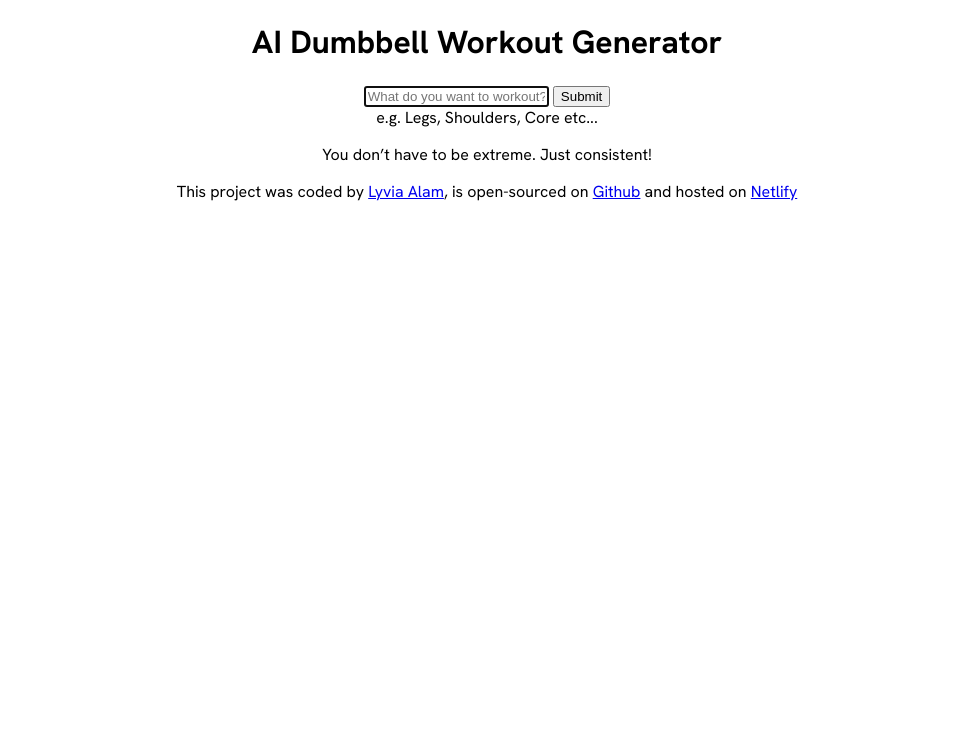
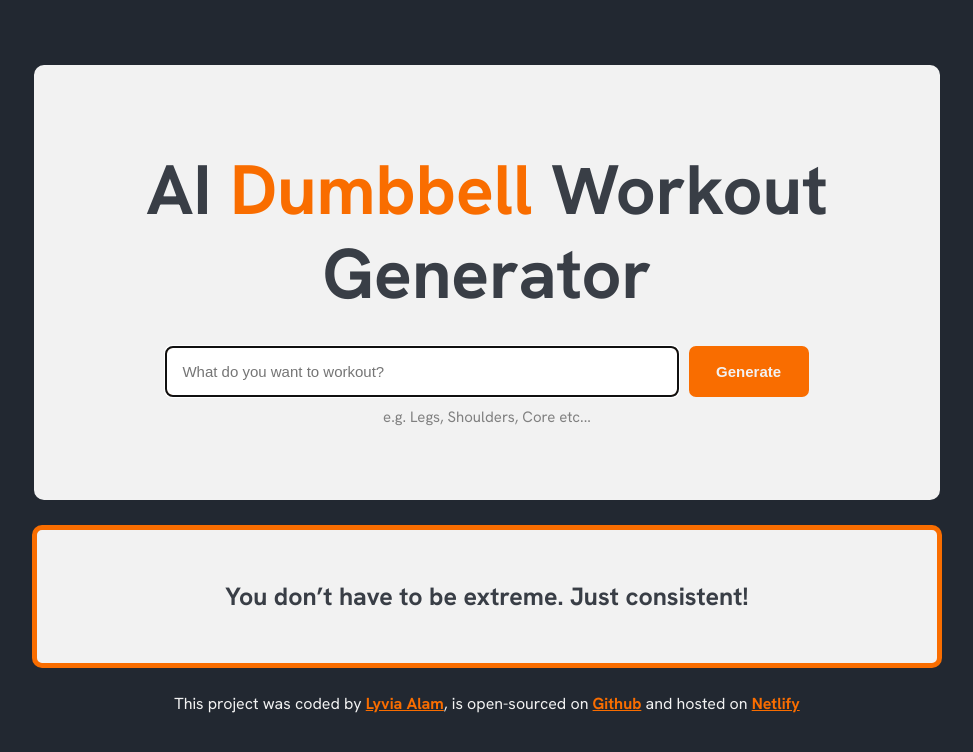
Before and after one commit to LyviaAlam/ai-dumbbell-workout-generator, a plain HTML site: page index.html in a window 1280 px wide. Shown: the whole page, without its empty margins (153-1126 px from the left). Drawn offline with Linux system fonts and the light colour scheme.

Commit message:
updated CSS styling

```diff
--- a/index.html
+++ b/index.html
@@ -13,8 +13,9 @@
     <title>AI Dumbbell Workout Generator</title>
   </head>
   <body>
+    <div class="container">
       <header>
-      <h1>AI Dumbbell Workout Generator</h1>
+        AI <span class="emphasis">Dumbbell</span> Workout Generator
       </header>
       <main>
         <form>
@@ -23,14 +24,16 @@
             placeholder="What do you want to workout?"
             required
             autofocus
+            class="text-input"
           />
-        <input type="submit" />
-        <div>e.g. Legs, Shoulders, Core etc...</div>
+          <input type="submit" class="submit-button" value="Generate" />
+          <div class="example">e.g. Legs, Shoulders, Core etc...</div>
         </form>
-      <p>You don’t have to be extreme. Just consistent!</p>
       </main>
-    <script src="src/index.js"></script>
-  </body>
+    </div>
+
+    <div class="workout">You don’t have to be extreme. Just consistent!</div>
+
     <footer>
       This project was coded by
       <a href="https://github.com/LyviaAlam" target="_blank">Lyvia Alam</a>, is
@@ -41,8 +44,12 @@
         >Github</a
       >
       and hosted on
-    <a href="https://ai-dumbbell-workout-generator.netlify.app/" target="_blank"
+      <a
+        href="https://ai-dumbbell-workout-generator.netlify.app/"
+        target="_blank"
         >Netlify</a
       >
     </footer>
+    <script src="src/index.js"></script>
+  </body>
 </html>
--- a/src/index.js
+++ /dev/null
@@ -1 +0,0 @@
-alert("Get Ready to Sweat!");
--- a/src/style.css
+++ b/src/style.css
@@ -1,4 +1,68 @@
 body {
   text-align: center;
   font-family: "Hanken Grotesk", sans-serif;
+  background-color: #222831;
 }
+header {
+  color: #393e46;
+  font-size: 70px;
+  line-height: 1.2;
+  font-weight: bold;
+  margin: 30px auto;
+}
+a {
+  color: #f96d00;
+  font-weight: bold;
+}
+footer {
+  text-align: center;
+  color: #f2f2f2;
+  margin-top: 20px;
+}
+
+.emphasis {
+  color: #f96d00;
+}
+.container {
+  background-color: #f2f2f2;
+  width: 800px;
+  border: 3px solid #f2f2f2;
+  border-radius: 10px;
+  margin: 65px auto 0px auto;
+  padding: 50px;
+}
+.text-input {
+  width: 60%;
+  border: #f96d00 solid 2px;
+  padding: 15px;
+  border-radius: 7px;
+  font-size: 15px;
+}
+.submit-button {
+  width: 15%;
+  border: 2px solid #f96d00;
+  padding: 15px;
+  border-radius: 7px;
+  font-size: 15px;
+  font-weight: bold;
+  background-color: #f96d00;
+  color: #f2f2f2;
+  margin-left: 5px;
+}
+.example {
+  color: grey;
+  margin-top: 10px;
+  margin-bottom: 20px;
+  font-size: 15px;
+}
+.workout {
+  border-radius: 10px;
+  border: 5px solid #f96d00;
+  background-color: #f2f2f2;
+  width: 800px;
+  margin: 25px auto;
+  padding: 50px;
+  color: #393e46;
+  font-size: 25px;
+  font-weight: bold;
+}
```
Lines whose indentation alone changed are shown as unchanged.
